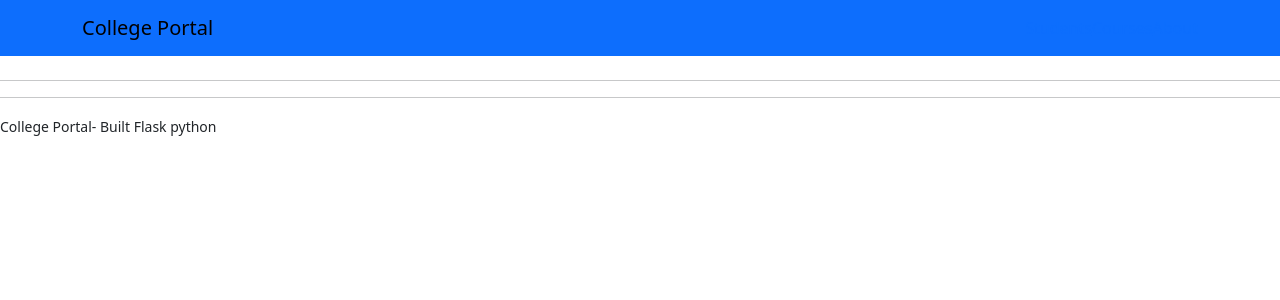
After one commit to shrushti0007/python-training, a Flask app: template templates/base_backup.html in a window 1280 px wide. The commit adds this page. Shown: the top 300 px of the page. Run offline with Flask 3, Linux system fonts and the light colour scheme; the template is opened without the code that fills it, so the values that code supplies are empty.

Commit message:
Students page home page about page base.html fix

```diff
--- a/app.py
+++ b/app.py
@@ -1,16 +1,25 @@
 from flask import Flask, render_template
+
 app = Flask(__name__)
 
-@app.route("/")
+students =[
+    {"name": "Tanuja", "roll": 1, "marks": 85},
+    {"name": "Pratiksha", "roll": 2, "marks": 78},
+    {"name": "Shalok", "roll": 3, "marks": 92},
+    {"name": "Lucky", "roll": 4, "marks": 65},
+]
+
+@app.route('/')
 def home():
-     return render_template("home.html")
+    return render_template('home.html',students=students)
+
 @app.route('/students')
-def students_page():
-     return "Students page lavkar"
+def students():
+    return render_template('Students.html', students=students)
 
-@app.route('/about')
-def about():
-     return "About page lavkar"
+@app.route('/courses')
+def courses():
+    return "Courses Page"
 
-if __name__ == "__main__":
-    app.run(debug=True,host='0.0.0.0',port=5000)
+if __name__ == '__main__':
+    app.run(debug=True)
--- a/templates/base.html
+++ /dev/null
@@ -1,6 +0,0 @@
- <!DOCTYPE html>
- <html lang="en">
- <head>
-   <meta charset="UTF-8">
-   <meta name="viewport" content="width=device-width, initial-scale=1.0">
-   <title>College <Portal></title>
--- /dev/null
+++ b/templates/base_backup.html
@@ -0,0 +1,32 @@
+ <!DOCTYPE html>
+ <html>
+ <head>
+        <title>{% block title %}College Portal{% endblock %}</title>
+
+        <!-- Bootstrap css -->
+
+        <link href="https://cdn.jsdelivr.net/npm/bootstrap@5.3.0/dist/css/bootstrap.min.css"
+          rel="stylesheet">
+      </head>
+      <body>
+        <nav class="navbar navbar-expand-lg navbar-light bg-primary">
+          <div class="container">
+          <a class= "navbar-brand" href="{{ url_for('home') }}">College Portal</a>
+          <div class="navbar-nav ms-auto">
+          <a href="{{ url_for('students') }}">Students</a>
+          <a href="{{ url_for('courses') }}">Courses</a>
+          <a href="{{ url_for('about') }}">About</a>
+          </div>
+        </div>
+      </nav>
+
+      <div class="container mt-4">
+      </div>
+
+      <hr>
+
+      {% block content %}
+      {% endblock %}
+<hr>
+<small>College Portal- Built Flask python </small>
+</body>
```
Also changed, not shown: templates/about.html (+23 -5 lines).
